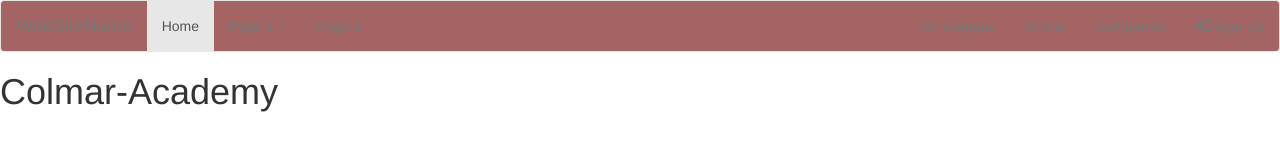
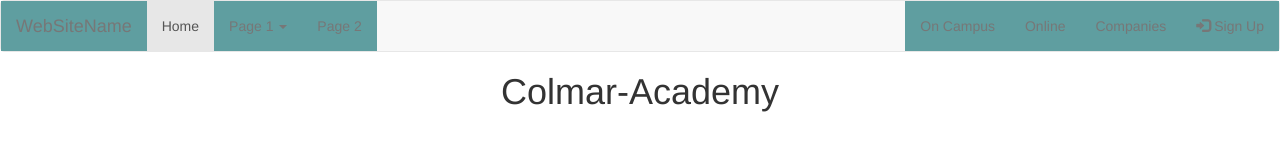
Before and after one commit to cgomez506/Colmar-Academy, a plain HTML site: page index.html in a window 1280 px wide. Drawn offline with nearby package versions, Linux system fonts and the light colour scheme.

Commit message:
Update style.css

```diff
--- a/style.css
+++ b/style.css
@@ -1,7 +1,9 @@
-.navbar{
-    background-color:rgb(165, 100, 100);
+
+ .navbar a{
+ background-color:cadetblue;
+
 }
 
-.navbar li{
-    color:white;
+h1{
+    text-align: center;
 }
```
